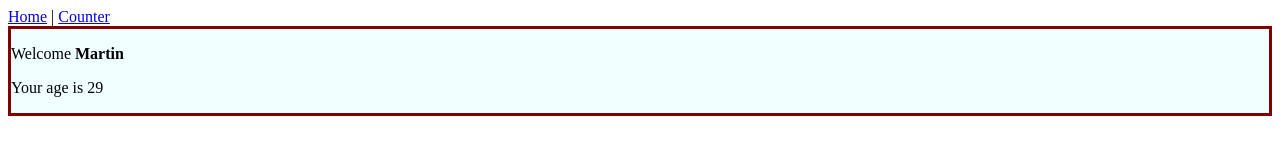
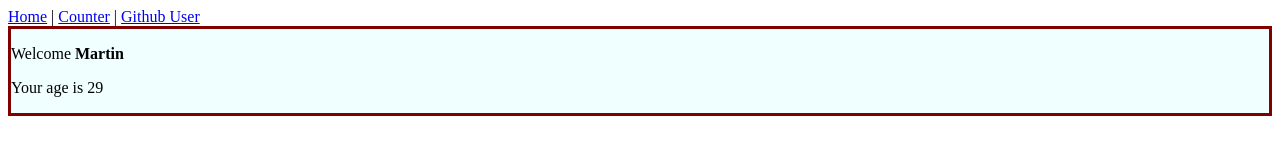
Before and after one commit to MartinGergov/React, a React (Vite) app: page / in a window 1280 px wide. Shown: the top 160 px of the page. Built offline with nearby package versions, Linux system fonts and the light colour scheme.

Commit message:
Ejercicio Router 3

```diff
--- a/src/App.jsx
+++ b/src/App.jsx
@@ -3,14 +3,17 @@ import { Route, Routes } from "react-router";
 import { Welcome } from "./Welcome";
 import { Counter } from "./Counter/Counter";
 import { Link } from "react-router-dom";
+import { GithubUser } from "./GithubList/GithubUser";
 
 export function App() {
   return (
     <Container>
-        <Link to="/">Home</Link> | <Link to="/counter">Counter</Link>
+      <Link to="/">Home</Link> | <Link to="/counter">Counter</Link> |{" "}
+      <Link to="/users/:username">Github User</Link>
       <Routes>
         <Route path="/" element={<Welcome name="Martin" />} />
         <Route path="/counter" element={<Counter />} />
+        <Route path="/users/:username" element={<GithubUser username="MartinGergov" />} />
       </Routes>
     </Container>
   );
```
